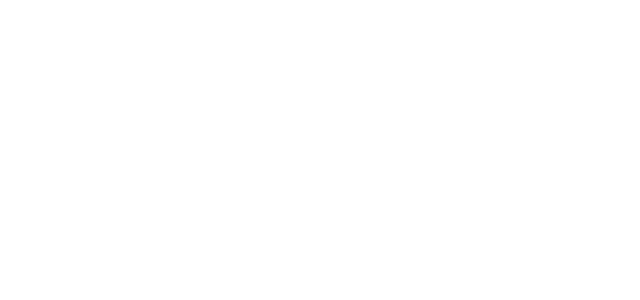
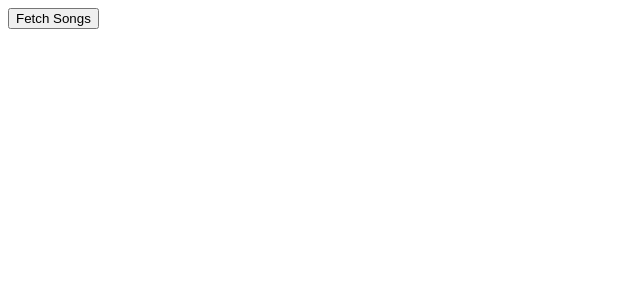
Before and after one commit to urielMart27/music-library-frontend, a React (Create React App) app: page / in a window 1280 px wide. Shown: the top 300 px of the page, without its empty margins (0-640 px from the left). Built offline with nearby package versions, Linux system fonts and the light colour scheme.

Commit message:
Installed Axios and configured CORS

```diff
--- a/package.json
+++ b/package.json
@@ -6,6 +6,7 @@
     "@testing-library/jest-dom": "^5.17.0",
     "@testing-library/react": "^13.4.0",
     "@testing-library/user-event": "^13.5.0",
+    "axios": "^1.6.2",
     "react": "^18.2.0",
     "react-dom": "^18.2.0",
     "react-scripts": "5.0.1",
--- a/src/App.jsx
+++ b/src/App.jsx
@@ -1,9 +1,18 @@
-import './App.css';
+import axios from "axios";
+import "./App.css";
 
 function App() {
+  const fetchSongs = async () => {
+    try {
+      const response = await axios.get("https://localhost:7073/api/Songs");
+      console.log(response);
+    } catch (error) {
+      console.warn("Error in Fetch Songs Request: ", error);
+    }
+  };
   return (
     <div className="App">
-
+      <button onClick={fetchSongs}>Fetch Songs</button>
     </div>
   );
 }
```
Also changed, not shown: 1 other file (tests, documents, lock files or other folders).
